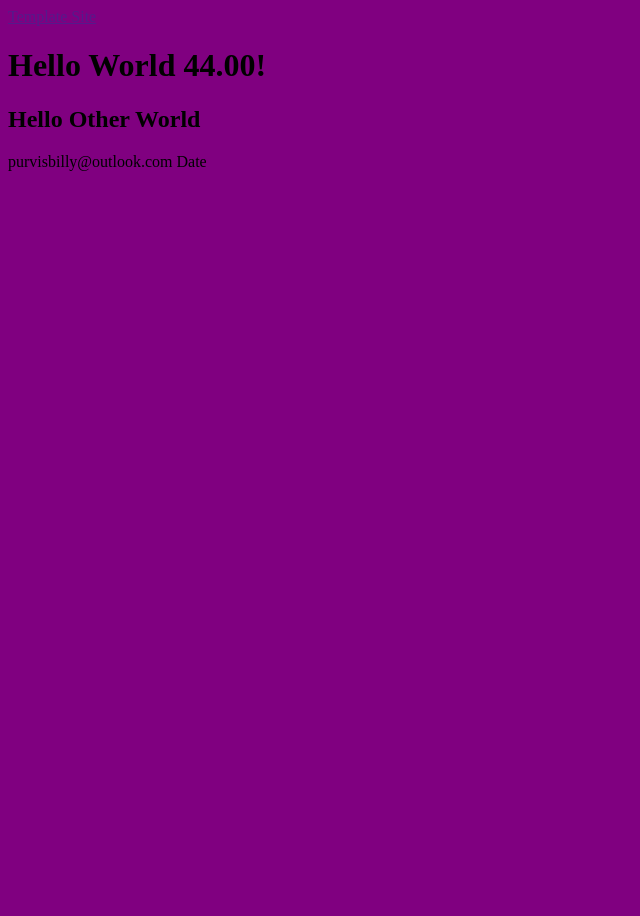
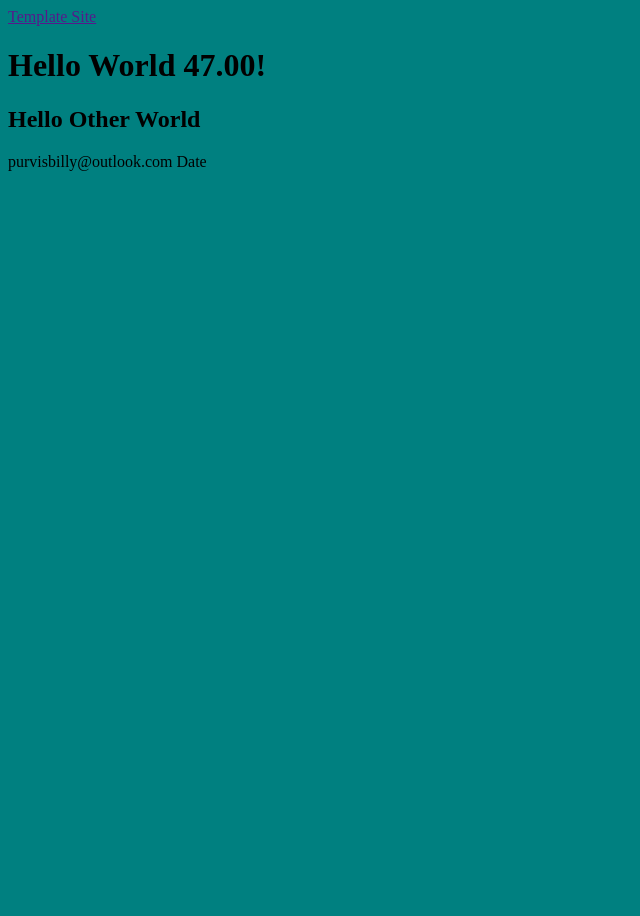
Before and after one commit to BillyPurvis/jekyll-boilerplate, a Jekyll site: the page built from index.html, in a window 1280 px wide. Shown: the whole page, without its empty margins (0-640 px from the left). Built offline with Jekyll 4.4.1, drawn with Linux system fonts in a browser that asks for light colours.

Commit message:
_site will be built after .scss are changed

```diff
--- a/_includes/header.html
+++ b/_includes/header.html
@@ -3,7 +3,7 @@
 
         <a class="site-title" href="{{ site.baseurl }}">{{ site.title }}</a>
         <div class="header-content">
-            <h1 class="main-title">Hello World 44.00!</h1>
+            <h1 class="main-title">Hello World 47.00!</h1>
         </div>
     </div>
 </header>
--- a/css/main.css
+++ b/css/main.css
@@ -1,4 +1,4 @@
 body {
-  width: 100%;
+  width: 90%;
   height: 100vh;
-  background: purple; }
+  background: teal; }
--- a/css/main.scss
+++ b/css/main.scss
@@ -1,5 +1,5 @@
 body {
-    width: 100%;
+    width: 90%;
     height: 100vh;
-    background: purple;
+    background: teal;
 }
--- a/gulpfile.js
+++ b/gulpfile.js
@@ -55,7 +55,7 @@
 gulp.task("watch", function () {
     'use strict';
     log("Watch files for changes");
-    gulp.watch("./css/main.scss", ["sass"]);
+    gulp.watch("./css/main.scss", ["sass", "jekyll"]);
     gulp.watch(['index.html', '_includes/*.html', '_layouts/*.html', '_posts/*.html'], ['jekyll']);
 });
 
```
Also changed, not shown: css/main.min.css, 5 other files.
